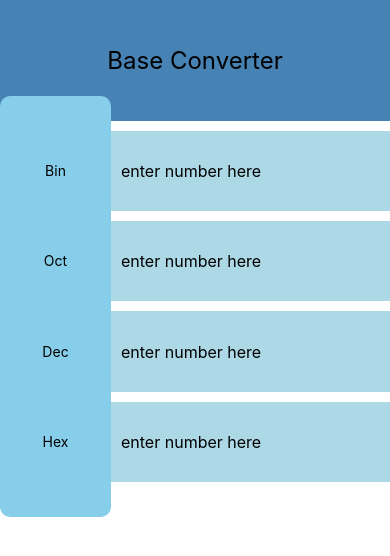
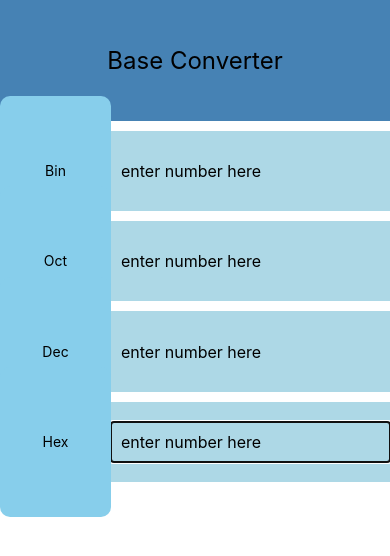
Before and after one commit to jtara1/base_converter, a React Native app: screen / in a window 390 px wide. Shown: the top 556 px of the page. Built offline with nearby package versions, Linux system fonts and the light colour scheme.

Commit message:
add: autoFocus property and usage in TextInput; add: placeholderTextColor property usage

```diff
--- a/App.js
+++ b/App.js
@@ -37,6 +37,7 @@ class NumberInputView extends Component {
     // name or label associated with the numberBase
     this.label = NumberInputView.labels[this.props.numberBase];
     this.keyboardType = this.props.numberBase <= 10 ? 'numeric' : 'default';
+    this.autoFocus = this.props["autoFocus"] == 'undefined' ? false : this.props.autoFocus;
 
     NumberInputView.inputViews[this.props.numberBase] = this;
 
@@ -65,18 +66,22 @@ class NumberInputView extends Component {
       <View style={styles.inputView}>
         <Text style={styles.inputLabel}>{this.label}</Text>
         <TextInput
+          autoFocus={this.autoFocus}
           placeholder={"enter number here"}
           style={styles.textInput}
+          placeholderTextColor={"#000000"}
           value={this.state.text}
           keyboardType={this.keyboardType}
           onChangeText={(text) => this.setState(
             state=(prevState, props) => {
-              return {text: this.filterInput(text)}
+              let filteredInput = this.filterInput(text);
+              console.log('filteredInput: ' + filteredInput);
+              return {text: filteredInput};
             },
             callback=() => {
               for (toBase in NumberInputView.inputViews) {
                 if (toBase == this.props.numberBase || toBase == 'undefined') {
-                  // console.log('not converting toBase: ' + toBase);
+                  console.log('not converting toBase: ' + toBase);
                   continue;
                 }
 
@@ -160,6 +165,7 @@ export default class App extends Component {
           <Text style={styles.title}>Base Converter</Text>
         </View>
         <NumberInputView
+          autoFocus={false}
           numberBase={2}
         />
         <NumberInputView
@@ -169,6 +175,7 @@ export default class App extends Component {
           numberBase={10}
         />
         <NumberInputView
+          autoFocus={true}
           numberBase={16}
         />
       </View>
```
